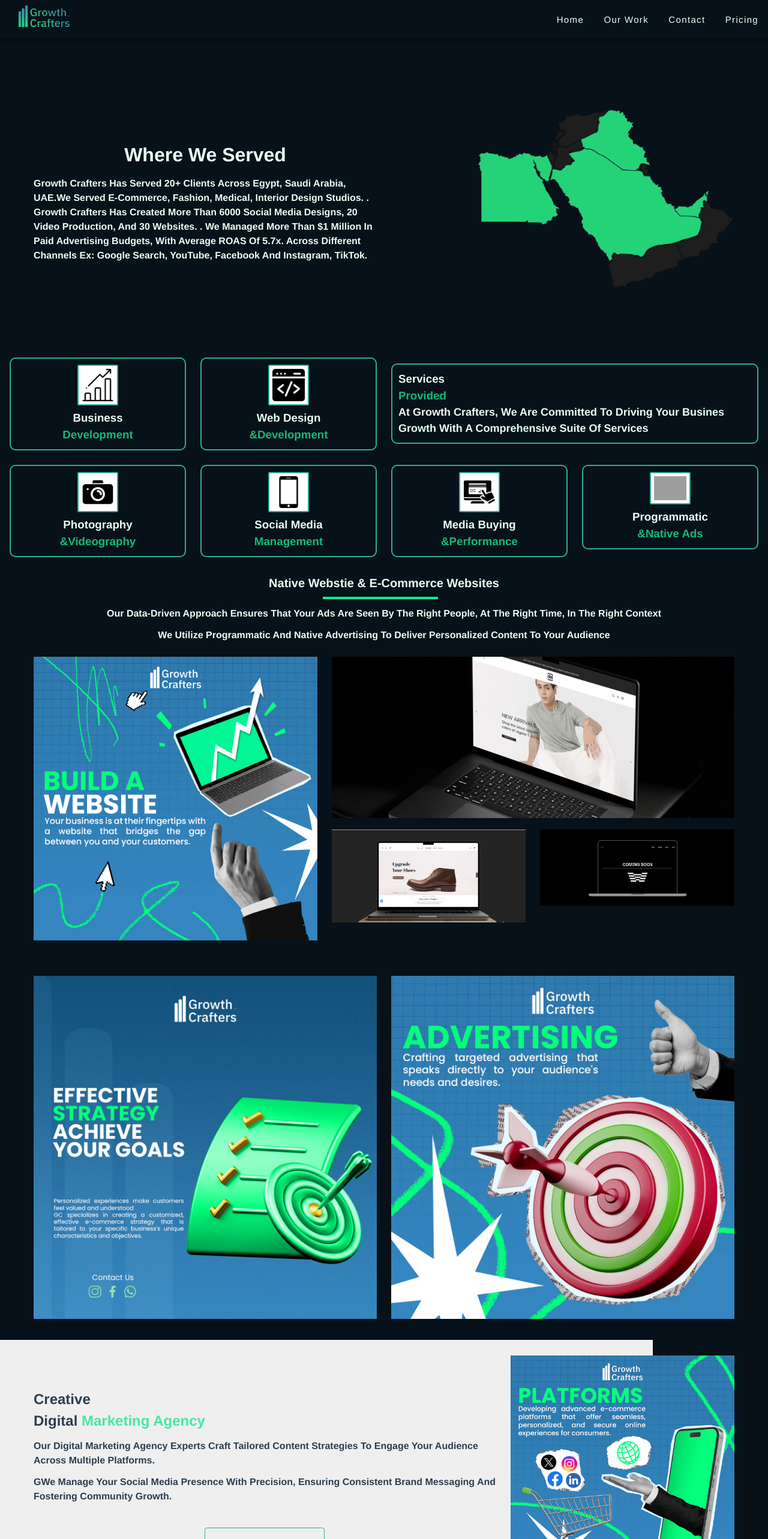
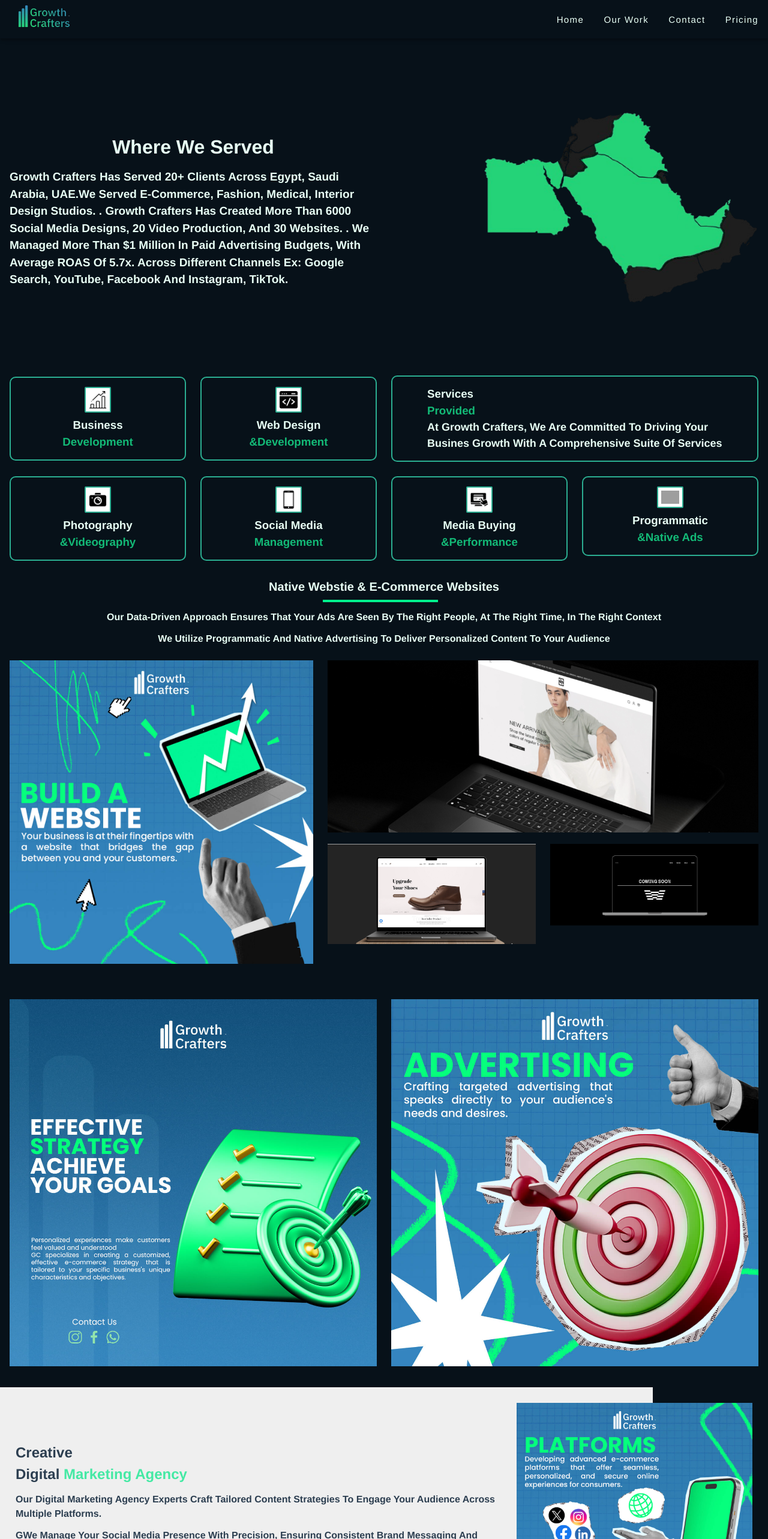
Before and after one commit to Mohamedadel221/growthcrafter-co, a Vue app: page /our-work in a window 1280 px wide. Shown: the top 2566 px of the page at 60% size. Built offline with nearby package versions, Linux system fonts and the light colour scheme; grey boxes are pictures that could not be loaded.

Commit message:
solve-spaceing

```diff
--- a/src/components/ourworkpage/CreativeMarket.vue
+++ b/src/components/ourworkpage/CreativeMarket.vue
@@ -1,7 +1,7 @@
 <template>
   <div class="creative-market mt-3">
     <div class="img-layout">
-      <v-container>
+      <v-container fluid>
         <v-row class="align-center">
           <v-col cols="12" md="8" lg="8" sm="12">
             <div
--- a/src/components/ourworkpage/IconServices.vue
+++ b/src/components/ourworkpage/IconServices.vue
@@ -109,7 +109,7 @@
 <style scoped lang="scss">
 .box {
   border: 2px solid #2bae91;
-  padding: 10px;
+  padding: 15px 58px;
   border-radius: 10px !important;
   img {
     width: 25%;
--- a/src/components/ourworkpage/TextandImg.vue
+++ b/src/components/ourworkpage/TextandImg.vue
@@ -4,7 +4,7 @@
     v-for="content in textandImg"
     :key="content.title"
   >
-    <v-container>
+    <v-container fluid>
       <v-row class="align-center">
         <v-col cols="12" md="6" sm="6" lg="6">
           <div class="text">
@@ -48,6 +48,11 @@
 </script>
 
 <style scoped lang="scss">
+.description {
+  p {
+    font-size: 19px;
+  }
+}
 @media (min-width: 600px) and (max-width: 962px) {
   .description {
     p {
--- a/src/components/ourworkpage/ThreeImg.vue
+++ b/src/components/ourworkpage/ThreeImg.vue
@@ -17,7 +17,7 @@
         content to your audience
       </p>
     </div>
-    <v-container>
+    <v-container fluid>
       <v-row>
         <v-col cols="12" md="5" sm="12" lg="5">
           <div
--- a/src/components/ourworkpage/TwoImg.vue
+++ b/src/components/ourworkpage/TwoImg.vue
@@ -1,6 +1,6 @@
 <template>
   <div class="two-img mt-5">
-    <v-container>
+    <v-container fluid>
       <v-row>
         <v-col col="6" v-for="imgs in twoImg" :key="imgs.img">
           <img class="w-100" :src="imgs.img" alt="" />
```
